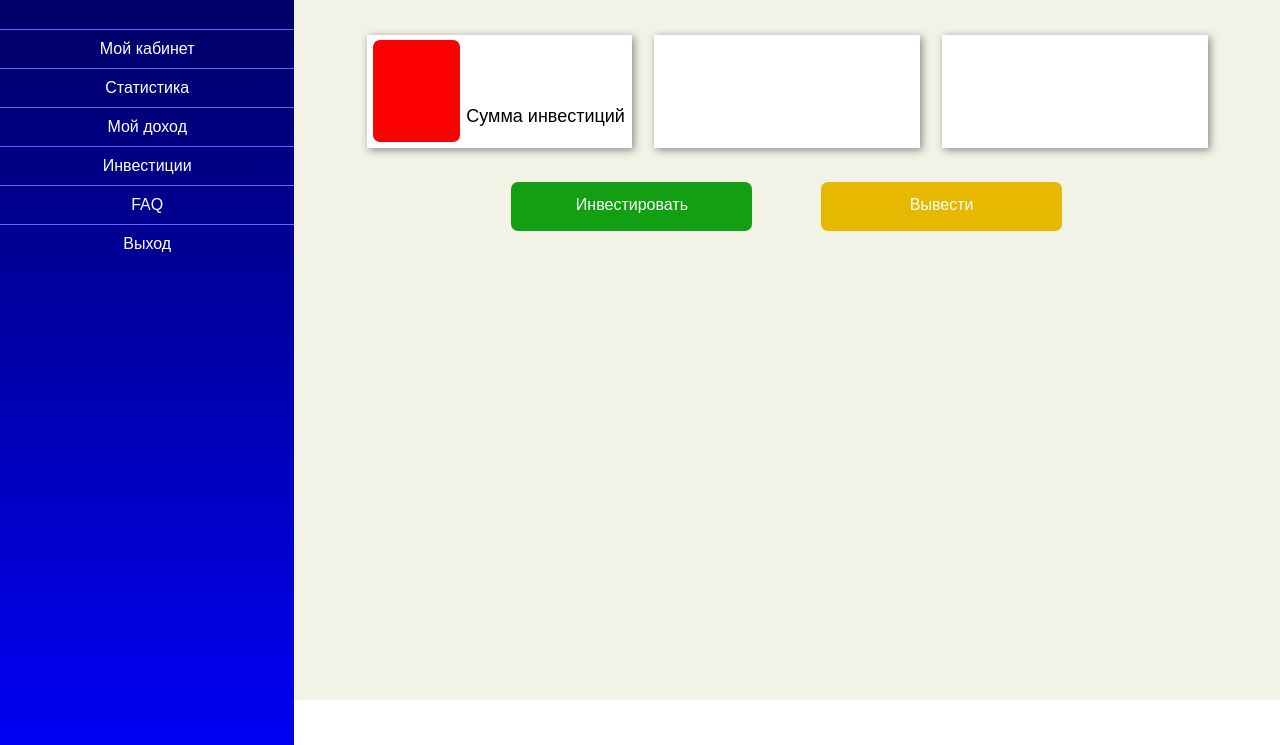
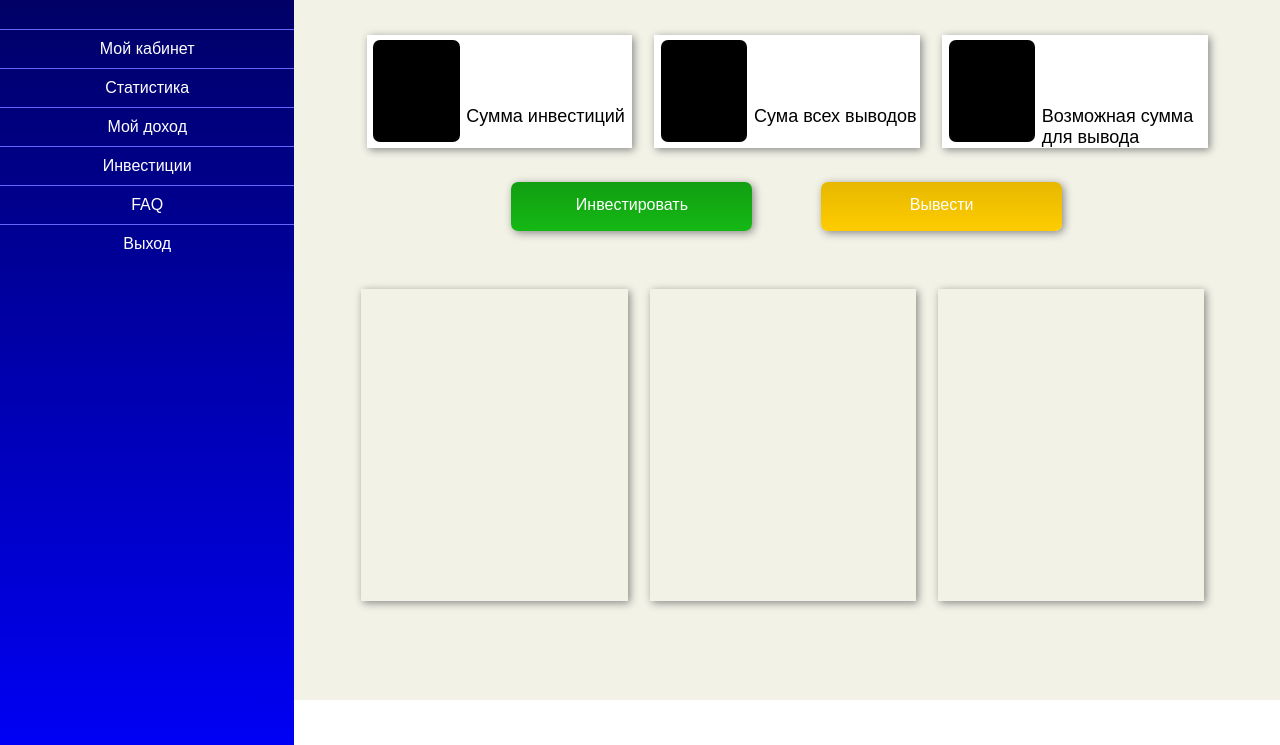
Before and after one commit to MainStar/mainstar.github.io, a PHP site: page /pages/myCabinet.html in a window 1280 px wide. Shown: the part 55-800 px from the top of the page. Run offline with PHP 8.4, Linux system fonts and the light colour scheme.

Commit message:
added therd block

```diff
--- a/pages/myCabinet.html
+++ b/pages/myCabinet.html
@@ -44,10 +44,30 @@
 						</div>
 					</div>
 					<div class="content-01-block">
+						<div class="content-01-img">
 
+						</div>
+						<div class="content-01-value">
+							<div class="content-01-block-value">
+
+							</div>
+							<div class="content-01-block-info">
+								<a>Сума всех выводов</a>
+							</div>
+						</div>
 					</div>
 					<div class="content-01-block">
+						<div class="content-01-img">
 
+						</div>
+						<div class="content-01-value">
+							<div class="content-01-block-value">
+
+							</div>
+							<div class="content-01-block-info">
+								<a>Возможная сумма для вывода</a>
+							</div>
+						</div>
 					</div>
 				</div>
 			</div>
@@ -61,6 +81,21 @@
 					</div>
 				</div>
 			</div>
+			<div class="content-03">
+				<div class="statistic-blocks">
+					<div class="statistic-block">
+						<div class="">
+
+						</div>
+					</div>
+					<div class="statistic-block">
+
+					</div>
+					<div class="statistic-block">
+
+					</div>
+				</div>
+			</div>
 		</div>
 	</div>
 </body>
--- a/styles/myCabinet.css
+++ b/styles/myCabinet.css
@@ -106,7 +106,7 @@
 	margin-left: 2.5%;
 	margin-top: 2.1%;
 	border-radius: 7px;
-	background: red;
+	background: black;
 }
 .content-01-value{
 	width: 62.5%;
@@ -147,7 +147,8 @@
 	float: left;
 	margin-left: 10%;
 	border-radius: 7px 7px;
-	background: #129f12;
+	box-shadow: 2px 2px 8px #888888;
+	background: linear-gradient(#129f12,#14b814);
 }
 .button-invest > a{
 	color: white;
@@ -164,7 +165,8 @@
 	float: left;
 	margin-left: 10%;
 	border-radius: 7px 7px;
-	background: #e6b800;
+	box-shadow: 2px 2px 8px #888888;
+	background: linear-gradient(#e6b800,#ffcc00);
 }
 .button-withdraw > a{
 	color: white;
@@ -175,3 +177,27 @@
 	padding-left: 37%;
 	text-decoration: none;
 }
+
+/* Content 03 */
+.content-03{
+	width: 100%;
+	height: 55%;
+	padding-top: 1px;
+	/*background: black;*/
+}
+.statistic-blocks{
+	width: 90%;
+	height: 90%;
+	margin: 0 auto;
+	margin-top: 2%;
+	/*background: white;*/
+}
+.statistic-block{
+	width: 30%;
+	height: 90%;
+	margin-left: 2%;
+	margin-top: 2%;
+	/*background: red;*/
+	box-shadow: 2px 2px 8px #888888;
+	display: inline-block;
+}
```
